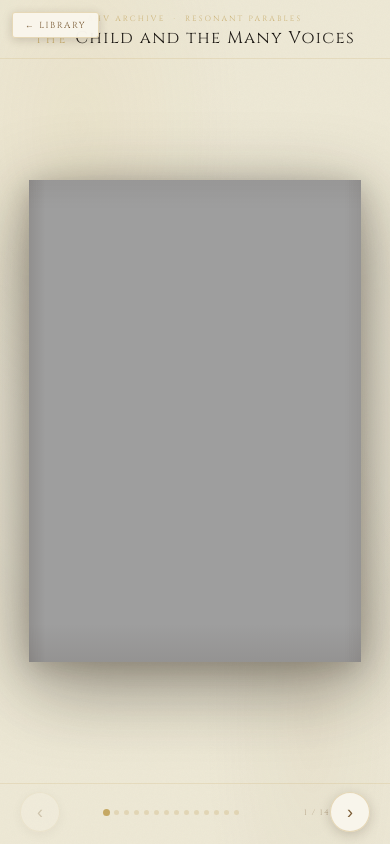
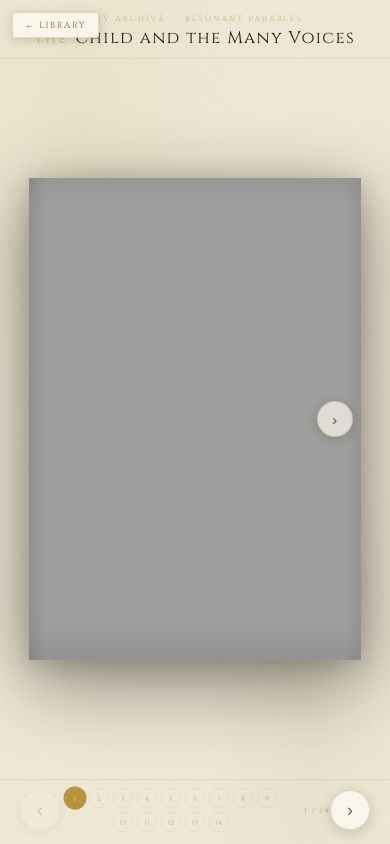
Before and after one commit to Kyuri-V/books, a plain HTML site: page parables/sky_mobile.html in a window 390 px wide. Drawn offline with nearby package versions, Linux system fonts and the light colour scheme.

Commit message:
Update sky_mobile.html

```diff
--- a/parables/sky_mobile.html
+++ b/parables/sky_mobile.html
@@ -311,6 +311,76 @@
       text-align: right;
     }
 
+    /* ── PAGE ARROWS ── */
+    .page-arrow {
+      position: absolute;
+      top: 50%;
+      transform: translateY(-50%);
+      z-index: 35;
+      width: 36px;
+      height: 36px;
+      border-radius: 50%;
+      border: 1px solid rgba(184,147,62,0.35);
+      background: rgba(250,247,238,0.7);
+      backdrop-filter: blur(6px);
+      color: var(--accent);
+      font-size: 18px;
+      display: flex;
+      align-items: center;
+      justify-content: center;
+      cursor: pointer;
+      box-shadow: 0 2px 12px var(--shadow-warm);
+      transition: all 0.2s ease;
+      pointer-events: all;
+      user-select: none;
+      -webkit-tap-highlight-color: transparent;
+    }
+    .page-arrow:active {
+      background: rgba(255,255,255,0.95);
+      border-color: rgba(184,147,62,0.7);
+      transform: translateY(-50%) scale(0.92);
+    }
+    .page-arrow.arrow-prev { left: 8px; }
+    .page-arrow.arrow-next { right: 8px; }
+    .page-arrow.hidden { opacity: 0; pointer-events: none; }
+
+    /* ── NUMBERED PAGE DOTS ── */
+    .dots {
+      display: flex;
+      gap: 4px;
+      align-items: center;
+      justify-content: center;
+      flex: 1;
+      flex-wrap: wrap;
+      padding: 0 4px;
+    }
+    .dot {
+      min-width: 20px;
+      height: 20px;
+      border-radius: 999px;
+      background: transparent;
+      border: 1px solid rgba(184,147,62,0.25);
+      font-family: "Cinzel", serif;
+      font-size: 0.42rem;
+      letter-spacing: 0.05em;
+      color: var(--accent);
+      opacity: 0.45;
+      display: flex;
+      align-items: center;
+      justify-content: center;
+      cursor: pointer;
+      transition: all 0.2s ease;
+      padding: 0 4px;
+    }
+    .dot.active {
+      opacity: 1;
+      background: var(--gold);
+      border-color: var(--gold);
+      color: var(--parchment);
+      transform: scale(1.15);
+    }
+    .dot:hover:not(.active) { opacity: 0.7; border-color: rgba(184,147,62,0.5); }
+
     /* Back button */
     .back-btn {
       position: fixed;
@@ -371,6 +441,10 @@
           <div class="tap-zone" id="tapPrev"></div>
           <div class="tap-zone" id="tapNext"></div>
 
+          <!-- Page arrows -->
+          <div class="page-arrow arrow-prev" id="arrowPrev">&#8249;</div>
+          <div class="page-arrow arrow-next" id="arrowNext">&#8250;</div>
+
         </div>
       </div>
     </div>
@@ -407,15 +481,19 @@
     const tapPrev   = document.getElementById("tapPrev");
     const tapNext   = document.getElementById("tapNext");
 
-    // ── BUILD DOTS ──
+    // ── BUILD NUMBERED DOTS ──
     const dotEls = [];
     for (let i = 0; i < TOTAL_PAGES; i++) {
       const d = document.createElement("div");
       d.className = "dot";
+      d.textContent = i + 1;
       d.addEventListener("click", () => jumpTo(i + 1));
       dotsEl.appendChild(d);
       dotEls.push(d);
     }
+
+    const arrowPrev = document.getElementById("arrowPrev");
+    const arrowNext = document.getElementById("arrowNext");
 
     function pageSrc(n) {
       return `${BASE_PATH}${FILE_PREFIX}${n}${FILE_EXT}`;
@@ -446,6 +524,8 @@
       pageLabel.textContent = `${page} / ${TOTAL_PAGES}`;
       prevBtn.disabled = page === 1 || animating;
       nextBtn.disabled = page === TOTAL_PAGES || animating;
+      arrowPrev.classList.toggle("hidden", page === 1);
+      arrowNext.classList.toggle("hidden", page === TOTAL_PAGES);
       dotEls.forEach((d, i) => d.classList.toggle("active", i === page - 1));
     }
 
@@ -517,6 +597,10 @@
     tapNext.addEventListener("click", nextPage);
     tapPrev.addEventListener("click", prevPage);
 
+    // ── ARROWS ──
+    arrowPrev.addEventListener("click", e => { e.stopPropagation(); prevPage(); });
+    arrowNext.addEventListener("click", e => { e.stopPropagation(); nextPage(); });
+
     // ── NAV BUTTONS ──
     nextBtn.addEventListener("click", nextPage);
     prevBtn.addEventListener("click", prevPage);
```
